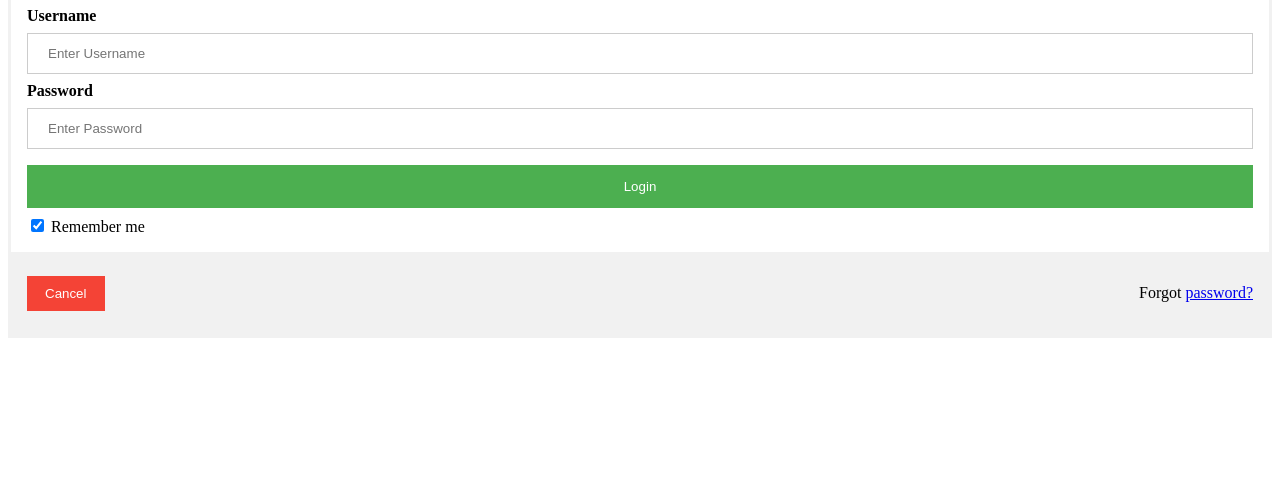
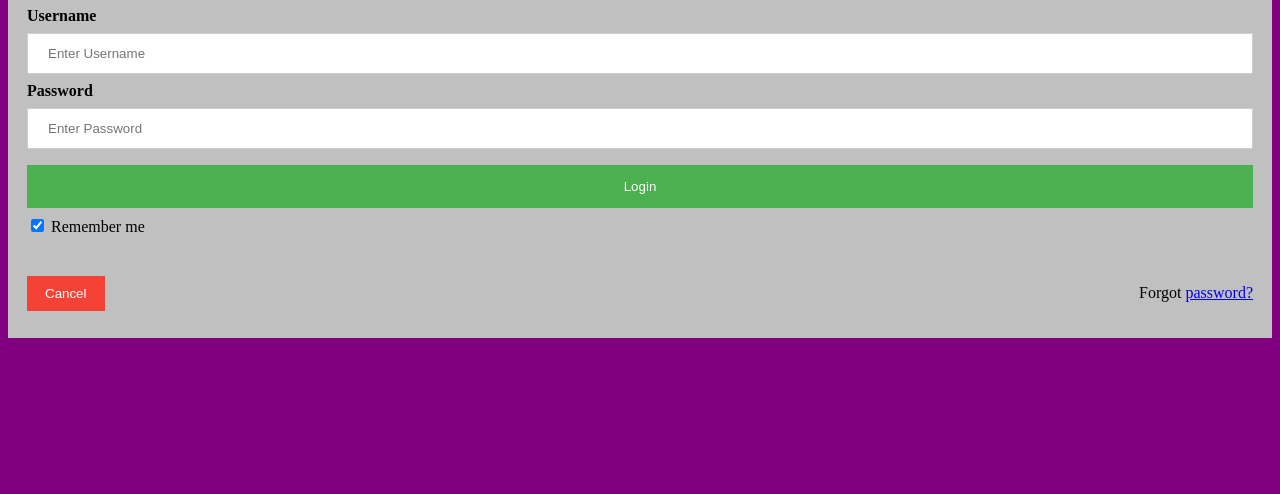
Before and after one commit to smacswain6/stonehillMenu, a PHP site: page /static/login.htm in a window 1280 px wide. Shown: the part 306-800 px from the top of the page. Run offline with PHP 8.4, Linux system fonts and the light colour scheme.

Commit message:
Changed background css on login page

```diff
--- a/static/login.css
+++ b/static/login.css
@@ -1,14 +1,17 @@
 h1{
-	color = #f12344
+	color: #f12344;
 	text-align: center;
 	font-size: 64px;
 	}
-
+body {
+    background-color:purple;
+}
 
 
 /* Bordered form */
 form {
-    border: 3px solid #f1f1f1;
+    border: 3px solid silver;
+    background-color: silver;
 }
 
 /* Full-width inputs */
--- a/static/login.htm
+++ b/static/login.htm
@@ -31,7 +31,7 @@
     </label>
   </div>
 
-  <div class="container" style="background-color:#f1f1f1">
+  <div class="container" style="background-color:silver">
     <button type="button" class="cancelbtn">Cancel</button>
     <span class="psw">Forgot <a href="#">password?</a></span>
   </div>
```
